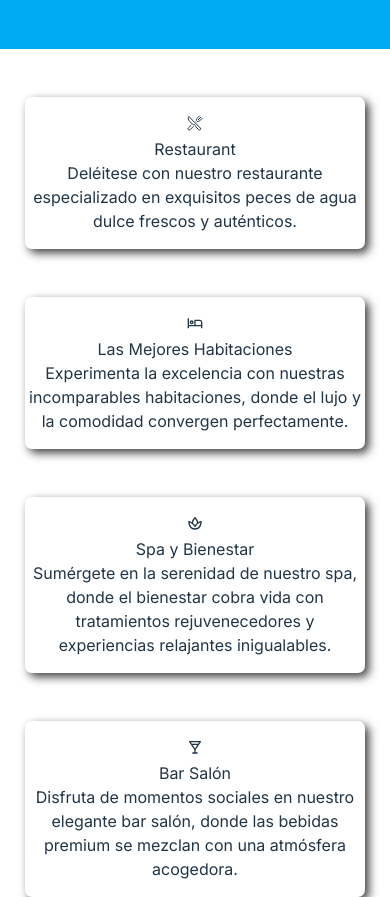
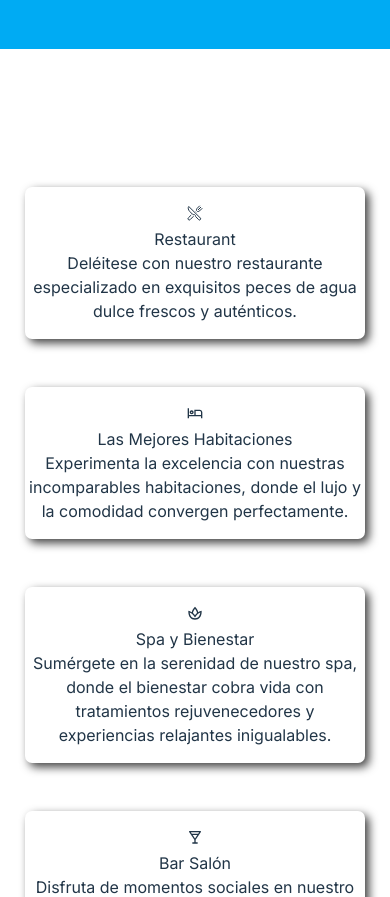
Before and after one commit to RodrigoPrograma/Hotel-Webpage, a React (Vite) app: page / in a window 390 px wide. Shown: the part 3918-4815 px from the top of the page. Built offline with nearby package versions, Linux system fonts and the light colour scheme; a web font is replaced by a local one.

Commit message:
Added margin top to card restaurant

```diff
--- a/src/assets/styles/servicesCards.css
+++ b/src/assets/styles/servicesCards.css
@@ -19,4 +19,7 @@
     .card{
       width: 87%;
     }
+    .initialCard{
+      margin-top: 90px;
+    }
 }
--- a/src/components/ServicesCards.jsx
+++ b/src/components/ServicesCards.jsx
@@ -5,7 +5,7 @@ export default function ServicesCards() {
   return (
     <div className='serviceCards_container' id='servicios'>
 
-      <div className="card">
+      <div className="card initialCard">
         <div className="card_Icono">
           <svg
             viewBox="0 0 512 512"
```
